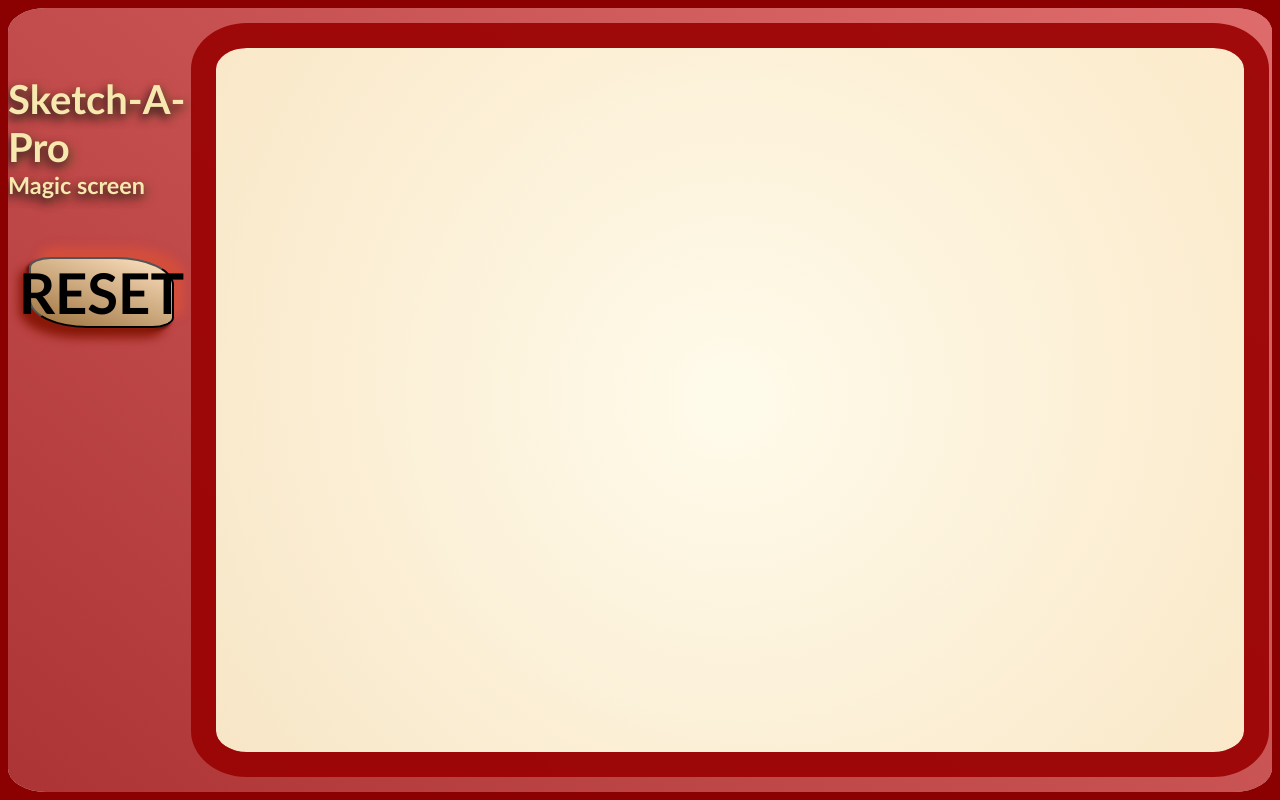
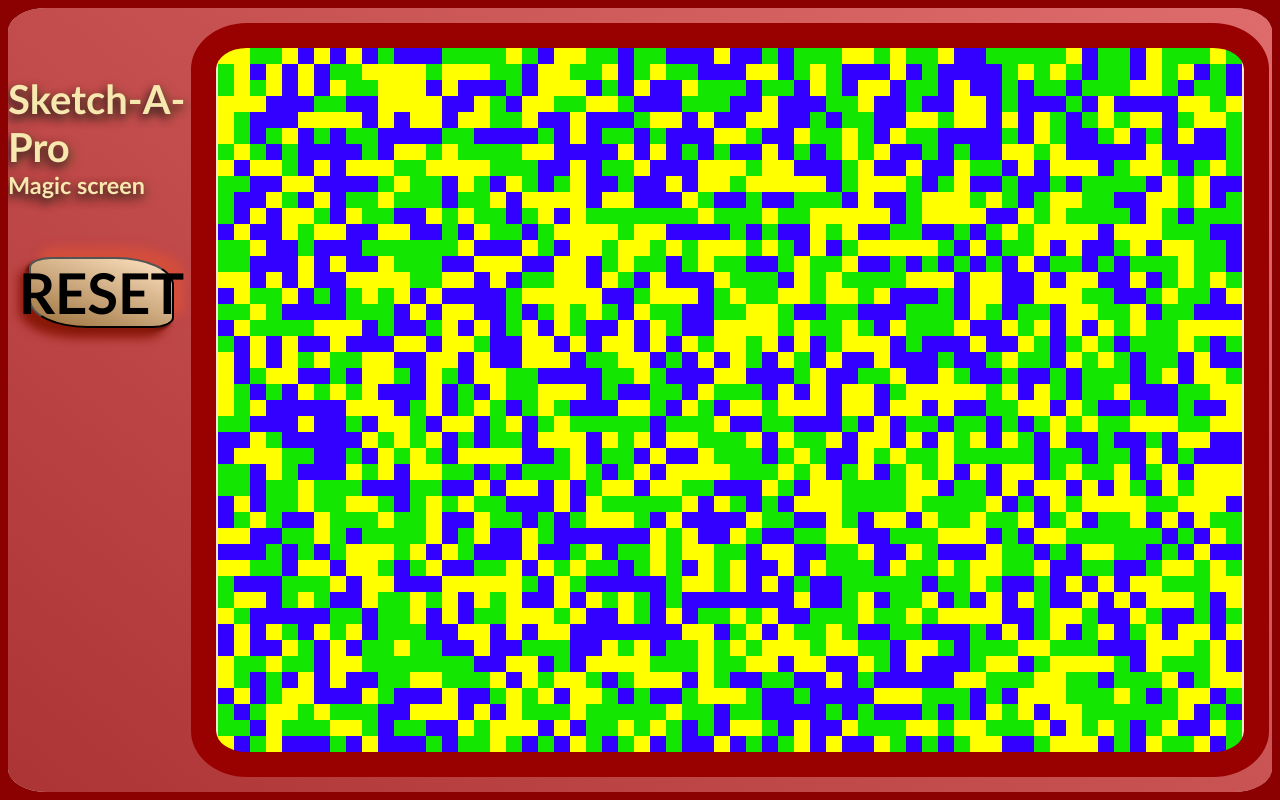
Before and after one commit to IvanGelium/sketch, a plain HTML site: page index.html in a window 1280 px wide. Drawn offline with Linux system fonts and the light colour scheme.

Commit message:
add screen logic

```diff
--- a/index.css
+++ b/index.css
@@ -86,7 +86,7 @@
     border-radius: 3%;
     background: rgb(255,251,235);
     background: radial-gradient(circle, rgba(255,251,235,1) 0%, rgba(255,248,213,0.9) 100%);
-    outline: 25px solid hsla(0, 100%, 30%, 0.9);
+    outline: 25px solid hsla(0, 100%, 30%);
 
 }
 
@@ -99,3 +99,21 @@
     height: 5vh;
     width: 99vw;
 }
+
+.screen {
+    height: 100%;
+    width: 100%;
+    display: flex;
+    flex-wrap: wrap;
+    justify-content: center;
+
+}
+
+.cell {
+    height: 16px;
+    width: 16px;
+}
+
+.cellCol {
+    background-color: black;
+}
--- a/index.html
+++ b/index.html
@@ -5,6 +5,7 @@
     <meta name="viewport" content="width=device-width, initial-scale=1.0">
     <title>Sketch</title>
     <link rel="stylesheet" href="index.css">
+    <script src="index.js" defer></script>
 </head>
 <body>
     <div class="bg">
--- a/index.js
+++ b/index.js
@@ -0,0 +1,49 @@
+const screen = document.querySelector('.screen');
+let cell;
+let id;
+onload = gridGen();
+
+
+function gridGen() {
+    let k = gridSize();
+    for (let i = 0; i < k; i++) {
+        id = i;
+        createCell();
+    }
+}
+
+
+
+function createCell() {
+    cell = document.createElement('div');
+    cell.className = 'cell';
+    cell.id = id - "";
+    cell.style.backgroundColor = colorVaria();
+    screen.appendChild(cell);
+
+}
+
+function gridSize () {
+    return Math.ceil((screen.clientHeight * screen.clientWidth)/256);
+
+}
+
+function colorVaria() {
+    let color;
+    let x = Math.floor(Math.random()* 3 + 1);
+    switch (x) {
+        case 1:
+            color = "#13e600";
+            break;
+        case 2:
+            color = "#3300ff";
+            break;
+        case 3:
+            color = "#ffff00";
+            break;
+        default:
+            color = "#ffff00";
+            break;
+    }
+    return color;
+}
```
